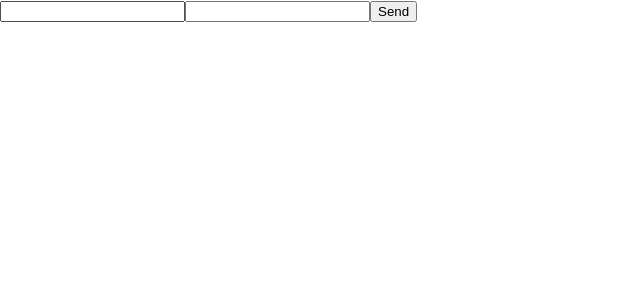
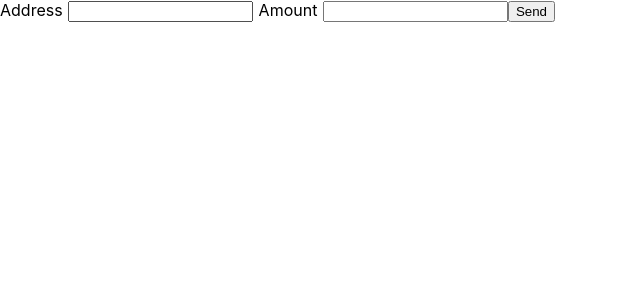
Before and after one commit to SherOnDale/vargas, a Nuxt app: page /send in a window 1280 px wide. Shown: the top 300 px of the page, without its empty margins (0-640 px from the left). Built offline with nearby package versions, Linux system fonts and the light colour scheme.

Commit message:
add label

```diff
--- a/pages/send.vue
+++ b/pages/send.vue
@@ -1,9 +1,11 @@
 <template>
   <form>
     <label for="address">
+      Address
       <input id="address" type="text">
     </label>
     <label for="amount">
+      Amount
       <input id="amount" type="text">
     </label>
     <input type="submit" value="Send">
```
